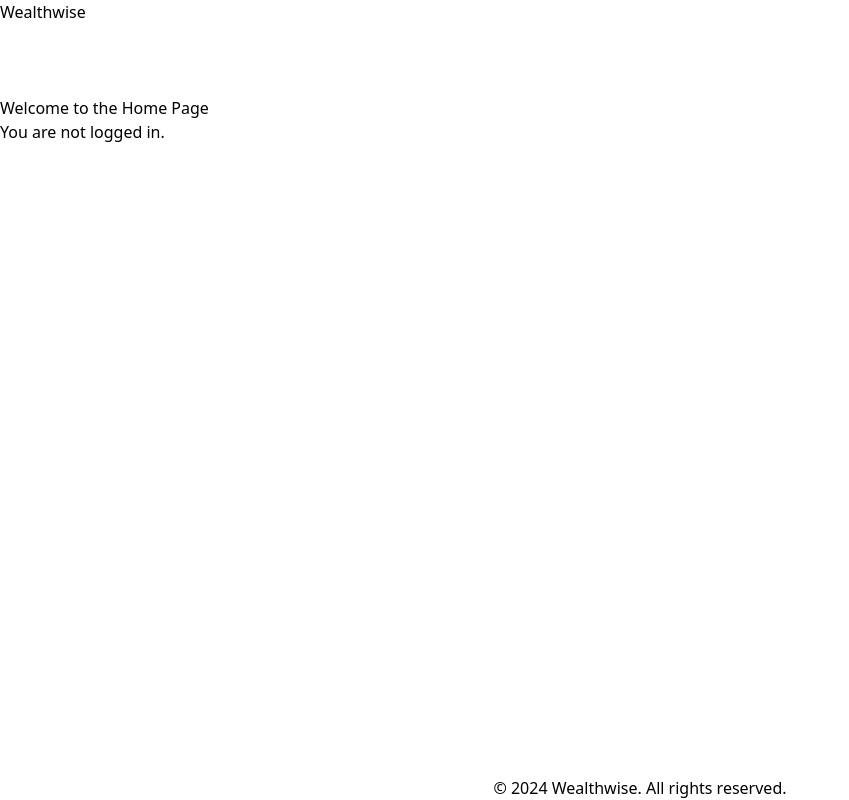
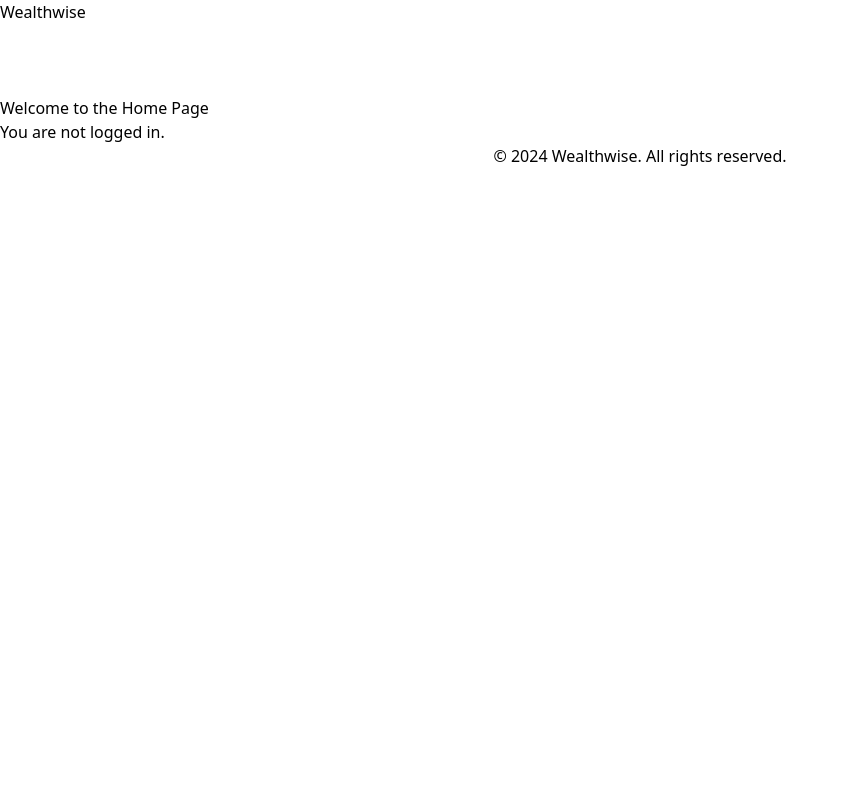
Before and after one commit to amaalyy/finance, a React (Vite) app in the folder frontend/: page / in a window 1280 px wide. Shown: the whole page, without its empty margins (0-849 px from the left). Built offline with nearby package versions, Linux system fonts and the light colour scheme.

Commit message:
fix footer

```diff
--- a/frontend/src/components/Footer.jsx
+++ b/frontend/src/components/Footer.jsx
@@ -1,6 +1,6 @@
 const Footer = () => {
   return (
-    <footer className="fixed bottom-0 w-full ">
+    <footer className=" bottom-0 w-full ">
       <p className=" text-center">
         &copy; 2024 Wealthwise. All rights reserved.
       </p>
```
